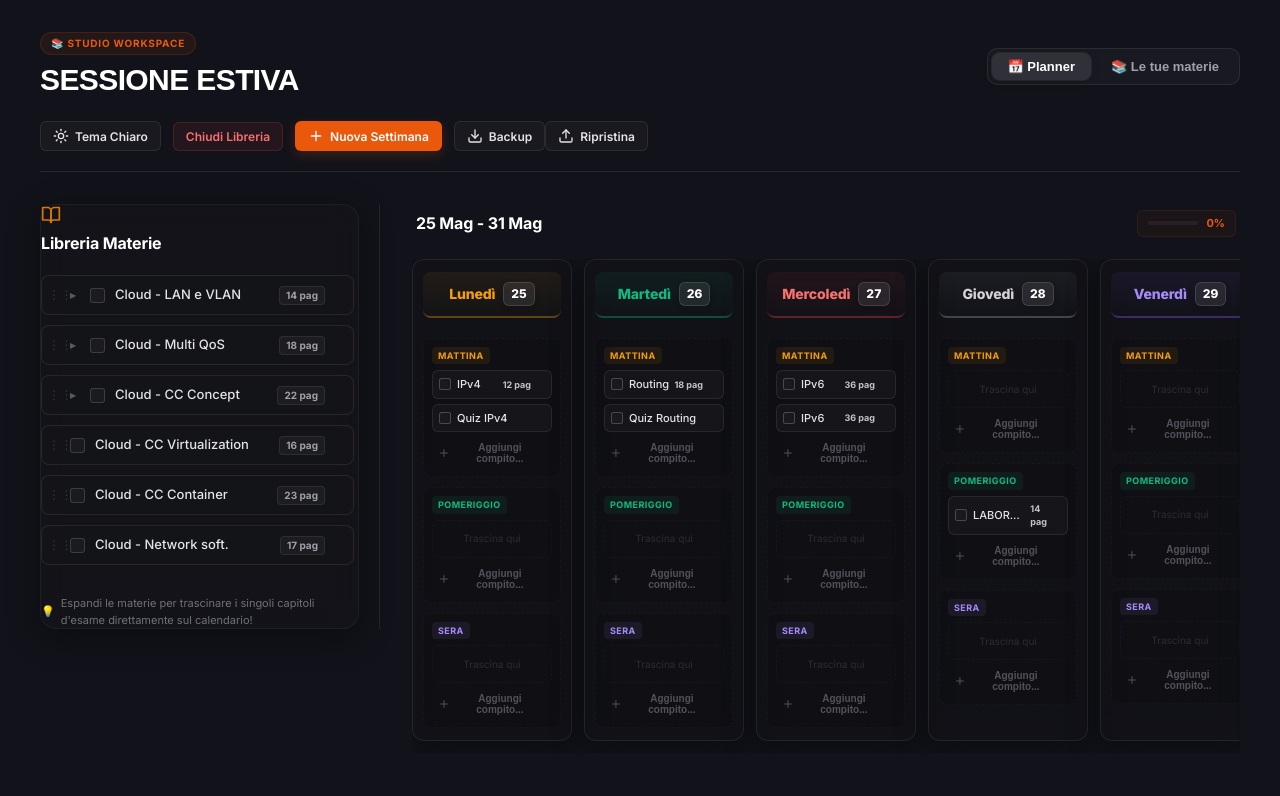
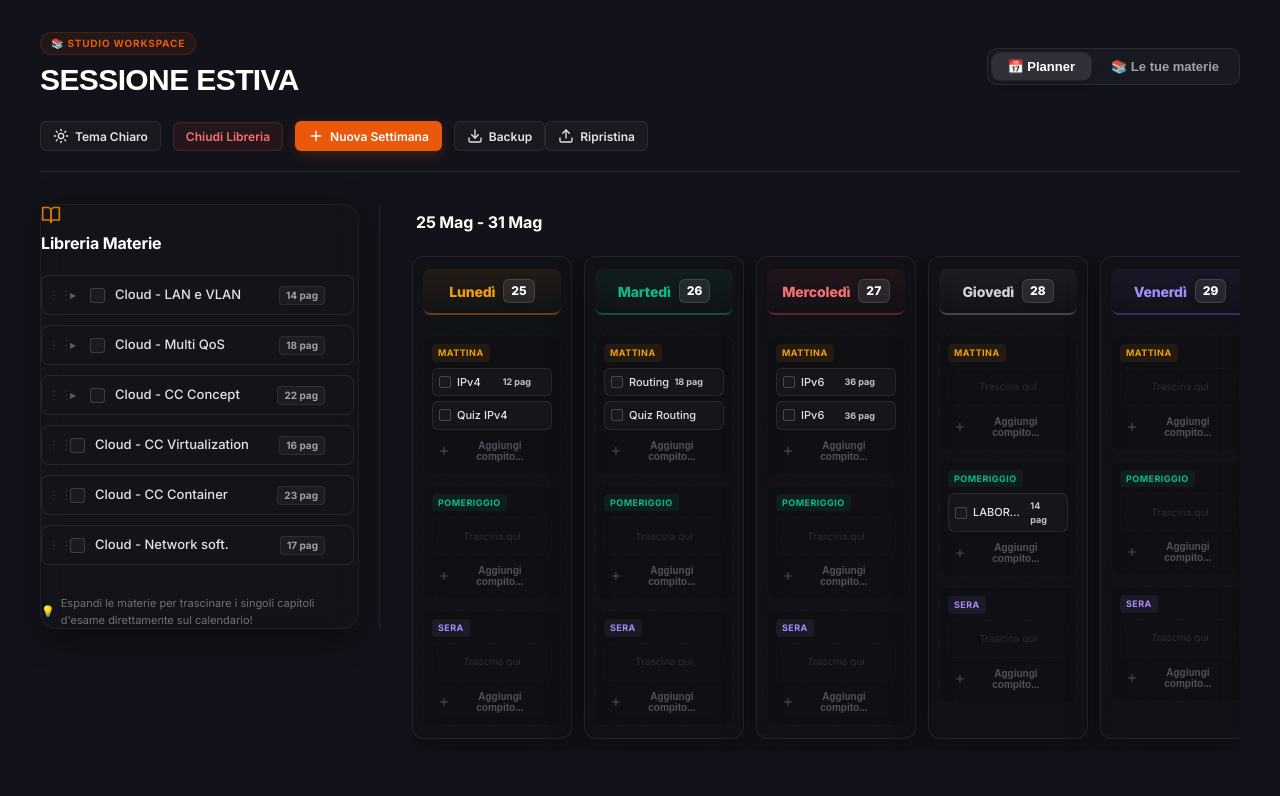
Before and after one commit to enricodagnese/studio-planner, a React (Vite) app: page / in a window 1280 px wide. Shown: the top 796 px of the page. Built offline with nearby package versions, Linux system fonts and the light colour scheme.

Commit message:
Remove repeating day headers for subsequent weeks and completely remove percentage progress bars

```diff
--- a/src/App.tsx
+++ b/src/App.tsx
@@ -394,31 +394,7 @@ function App() {
 
 
 
-  // Calculate stats for a given week dynamically
-  const calculateWeekStats = (week: WeekPlan) => {
-    let totalTasks = 0;
-    let completedTasks = 0;
-    let totalWeekPages = 0;
 
-    week.days.forEach((d) => {
-      (['mattina', 'pomeriggio', 'sera'] as const).forEach((slotKey) => {
-        const slots = d[slotKey] || [];
-        slots.forEach((item) => {
-          totalTasks++;
-          if (item.completed) completedTasks++;
-
-          if (item.pages && item.pages > 0) {
-            totalWeekPages += item.pages;
-          } else if (item.subjectId) {
-            const sub = subjects.find((s) => s.id === item.subjectId);
-            if (sub) totalWeekPages += sub.pages;
-          }
-        });
-      });
-    });
-
-    return { totalTasks, completedTasks, totalWeekPages };
-  };
 
   return (
     <div className={`app-container ${theme === 'light' ? 'light-theme' : ''}`}>
@@ -519,32 +495,20 @@ function App() {
           {/* Right Column: Calendar grid for the WHOLE MONTH stacked vertically */}
           <main className="layout-right-column">
           {weeks.length > 0 ? (
-            weeks.map((week) => {
-              const { totalTasks, completedTasks } = calculateWeekStats(week);
-              const weekProgress = totalTasks > 0 ? Math.round((completedTasks / totalTasks) * 100) : 0;
-
+            weeks.map((week, index) => {
               return (
                 <div key={week.id} className="week-wrapper">
                   <div className="week-wrapper-header">
                     <h2 className="week-title">
                       {week.name.split(':')[1]?.trim() || week.name}
                     </h2>
-                    <div className="week-stats">
-                      {totalTasks > 0 && (
-                        <div className="week-progress-capsule">
-                          <div className="progress-bar-track">
-                            <div className="progress-bar-fill" style={{ width: `${weekProgress}%` }}></div>
-                          </div>
-                          <span className="progress-bar-text">{weekProgress}%</span>
-                        </div>
-                      )}
-                    </div>
                   </div>
                   <WeeklyGrid
                     activeWeek={week}
                     weeks={weeks}
                     subjects={subjects}
                     onUpdateAllWeeks={setWeeks}
+                    isFirstWeek={index === 0}
                   />
                 </div>
               );
--- a/src/components/WeeklyGrid.tsx
+++ b/src/components/WeeklyGrid.tsx
@@ -7,6 +7,7 @@ interface WeeklyGridProps {
   weeks: WeekPlan[];
   subjects: Subject[];
   onUpdateAllWeeks: (updatedWeeks: WeekPlan[]) => void;
+  isFirstWeek?: boolean;
 }
 
 export const WeeklyGrid: React.FC<WeeklyGridProps> = ({
@@ -14,6 +15,7 @@ export const WeeklyGrid: React.FC<WeeklyGridProps> = ({
   weeks,
   subjects,
   onUpdateAllWeeks,
+  isFirstWeek = false,
 }) => {
   const [addingTaskForSlot, setAddingTaskForSlot] = useState<{ dayId: string; slotKey: string } | null>(null);
   const [newTaskName, setNewTaskName] = useState('');
@@ -308,7 +310,7 @@ export const WeeklyGrid: React.FC<WeeklyGridProps> = ({
           >
             <div className="column-header">
               <div className="day-title day-title-row">
-                <span className="day-name">{dayNameOnly}</span>
+                {isFirstWeek && <span className="day-name">{dayNameOnly}</span>}
                 <span className="day-number">{dayNumberOnly}</span>
               </div>
               {isToday && <span className="today-badge">Oggi</span>}
```
